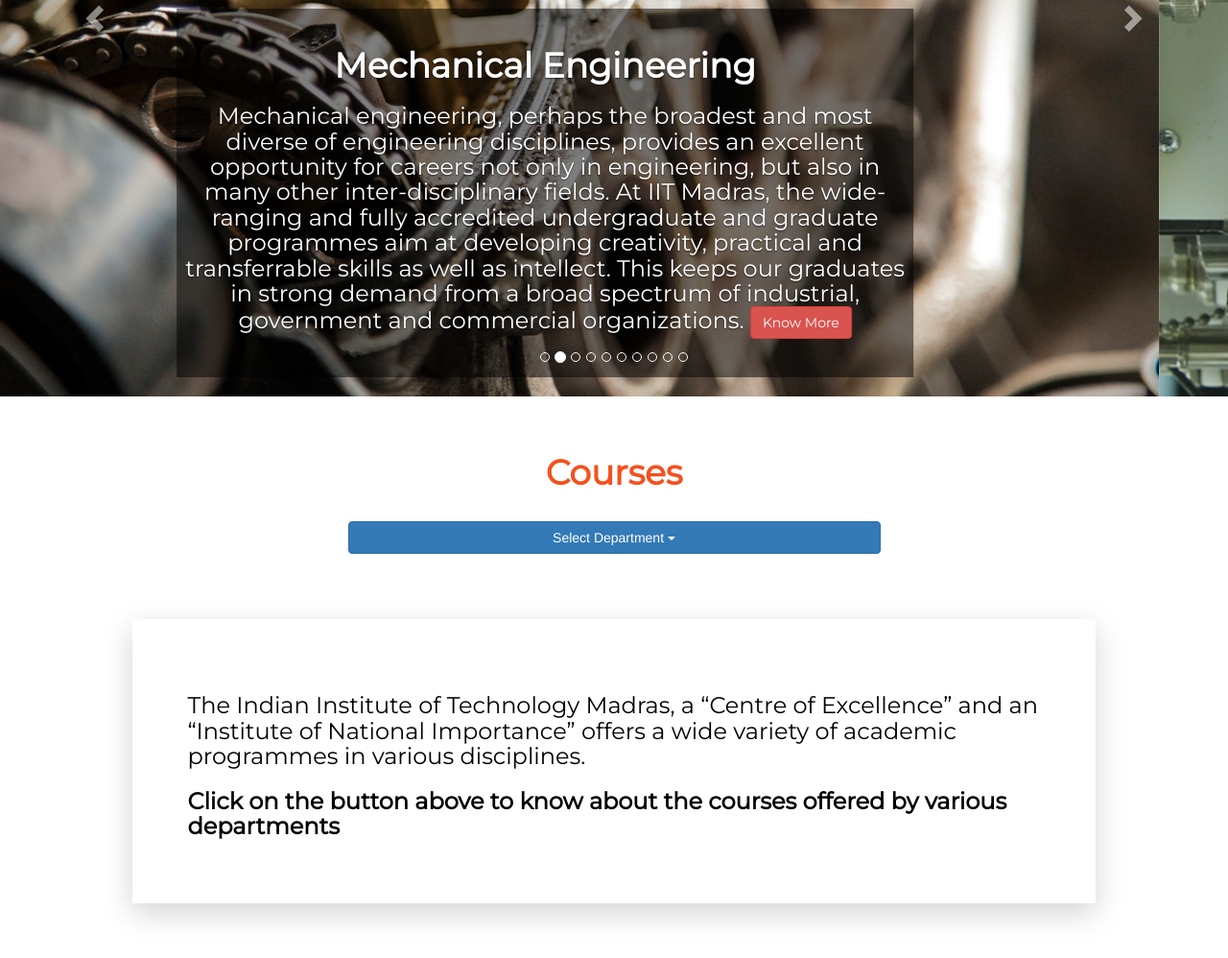
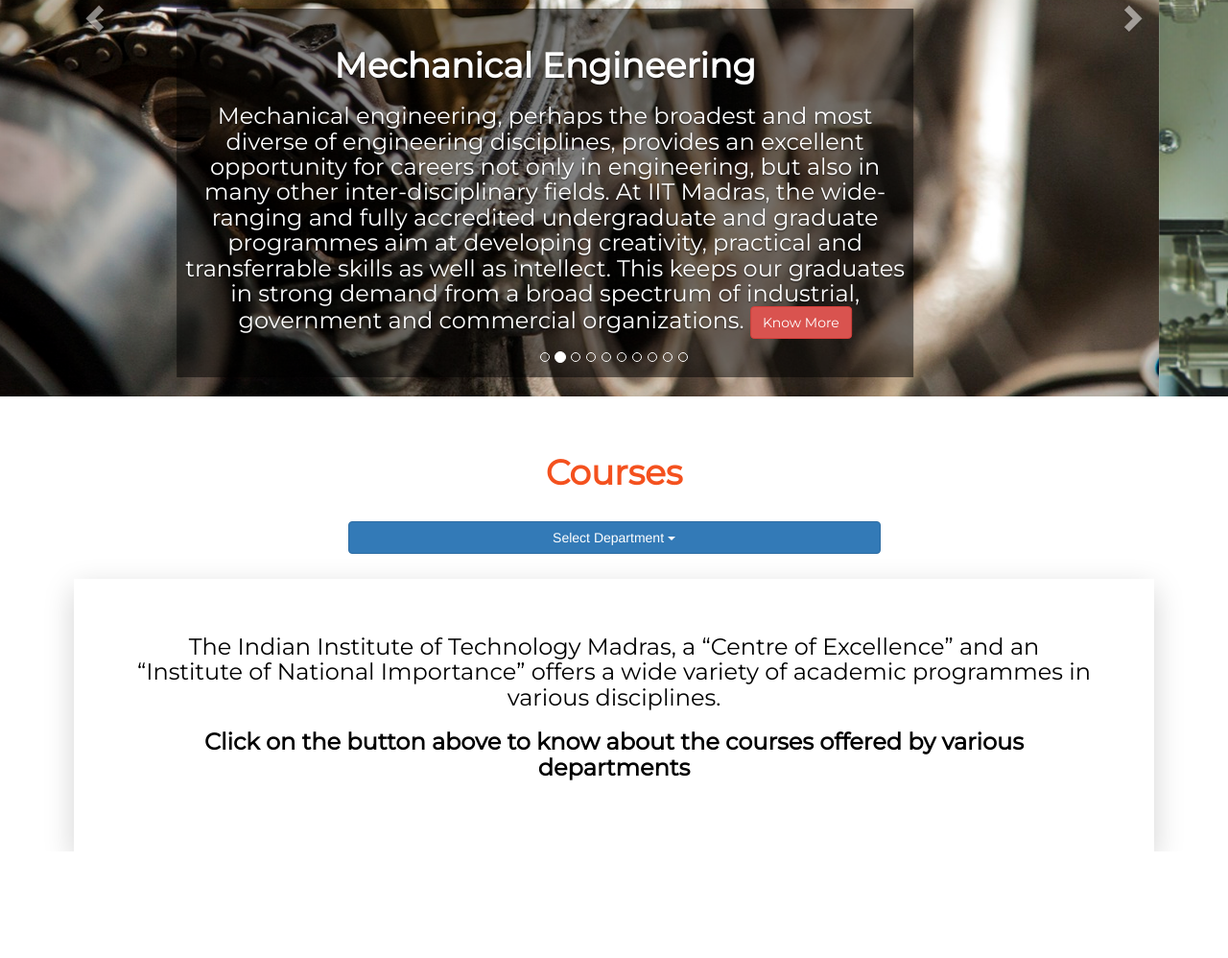
Before and after one commit to thiyagutenysen/freshers-website, a plain HTML site: page Fresher's Website Final/pages/courses.html in a window 1280 px wide. Shown: the part 425-1423 px from the top of the page at 96% size. After the commit the page ends 1312 px from the top, so only its background shows below. Drawn offline with nearby package versions, Linux system fonts and the light colour scheme.

```diff
--- a/Fresher's Website Final/css/courses.css
+++ b/Fresher's Website Final/css/courses.css
@@ -45,9 +45,12 @@ body,html{
 .shadow-lg {
     box-shadow: 0 1rem 3rem rgba(0,0,0,.175)!important;
     padding:5%;
+    padding-top: 3%;
     margin:6%;
+    margin-top: 2%;
     text-align: left;
 }
+
 
 .bg-white {
     background-color: #fff!important;
--- a/Fresher's Website Final/css/placements.css
+++ b/Fresher's Website Final/css/placements.css
@@ -35,7 +35,9 @@ body,html{
 .shadow-lg {
     box-shadow: 0 1rem 3rem rgba(0,0,0,.175)!important;
     padding:5%;
+    padding-top: 3%;
     margin:6%;
+    margin-top: 2%;
     text-align: left;
 }
 
--- a/Fresher's Website Final/pages/courses.html
+++ b/Fresher's Website Final/pages/courses.html
@@ -255,8 +255,8 @@
       </div>
     </div>
     </div>
-  <div class='container' id='courses' style='color:black!important;'>
-    <div class="shadow-lg bg-white">
+  <div class='container-fluid shadow-lg bg-white' id='courses' style='color:black!important;'>
+    <div class="">
 
       <div class='course-active slide'>
         <h3>The Indian Institute of Technology Madras, a “Centre of Excellence” and an “Institute of National Importance” offers a wide variety of academic programmes in various disciplines.</h3>
@@ -400,7 +400,7 @@
 
         </table>
 
-        <h3><strong>Note: The courses listed are compulsory courses to be done in the respective departments, more courses are to be done to meet the credit requirement.</strong></h3>
+        <h3><br><br><strong>Note: The courses listed are compulsory courses to be done in the respective departments, more courses are to be done to meet the credit requirement.</strong></h3>
 
       </div>
 
@@ -541,7 +541,8 @@
 
         </table>
 
-        <h3><strong>Note: The courses listed are compulsory courses to be done in the respective departments, more courses are to be done to meet the credit requirement.</strong></h3>
+        <h3><br><br><strong>Note: The courses listed are compulsory courses to be done in the respective departments, more courses are to be done to meet the credit requirement.</strong></h3>
+
 
       </div>
 
@@ -709,7 +710,8 @@
 
         </table>
 
-        <h3><strong>Note: The courses listed are compulsory courses to be done in the respective departments, more courses are to be done to meet the credit requirement.</strong></h3>
+        <h3><br><br><strong>Note: The courses listed are compulsory courses to be done in the respective departments, more courses are to be done to meet the credit requirement.</strong></h3>
+
 
       </div>
 
@@ -895,7 +897,8 @@
 
         </table>
 
-        <h3><strong>Note: The courses listed are compulsory courses to be done in the respective departments, more courses are to be done to meet the credit requirement.</strong></h3>
+        <h3><br><br><strong>Note: The courses listed are compulsory courses to be done in the respective departments, more courses are to be done to meet the credit requirement.</strong></h3>
+
 
       </div>
 
--- a/Fresher's Website Final/pages/style.css
+++ b/Fresher's Website Final/pages/style.css
@@ -92,6 +92,16 @@ p{
 	font-size:40px;
 }
 
+.shadow-lg {
+    box-shadow: 0 1rem 3rem rgba(0,0,0,.175)!important;
+    padding:5%;
+    margin:6%;
+    text-align: left;
+}
+
+.bg-white {
+    background-color: #fff!important;
+}
 
 
 .fa{
```
Also changed, not shown: Fresher's Website Final/index.html (+1 -1 lines), Fresher's Website Final/pages/about_us.html (+3 -2 lines), Fresher's Website Final/pages/placements.html (+2 -2 lines), Fresher's Website Final/pages/scholarships.html (+3 -3 lines), Fresher's Website Final/img/13692609_660255010795090_4690149022822602562_n.jpg (added).
